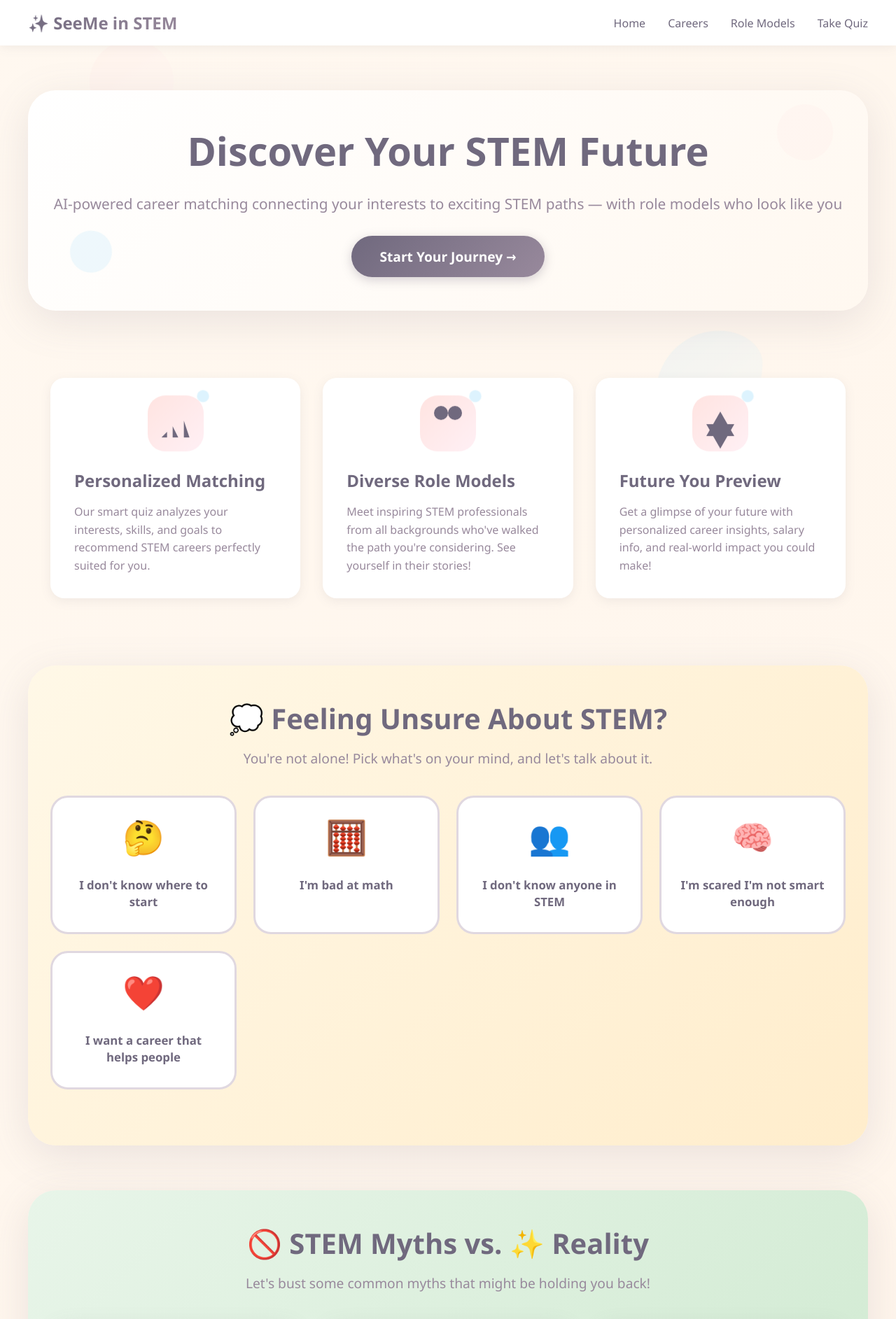
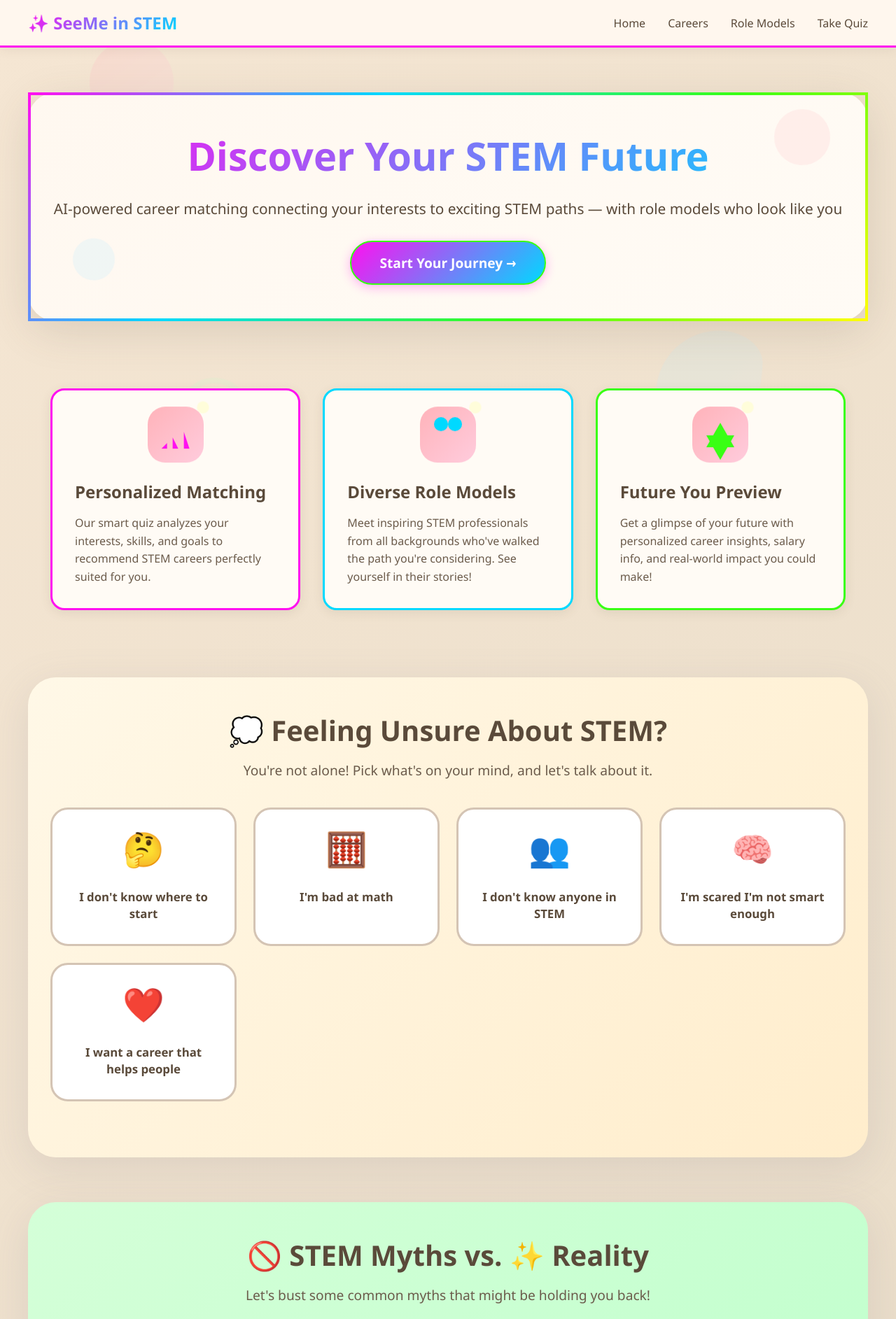
Before and after one commit to jenneighh/HACKATHON-2026, a Flask app: page / in a window 1280 px wide. Shown: the top 1885 px of the page at 70% size. Run offline with Flask 3, Linux system fonts and the light colour scheme.

Commit message:
Transform color palette to beige base with pastel colors and neon borders
Color updates:
- Changed body background from purple/white tones to warm beige (#F5E6D3, #E8DCC8)
- Updated all main text to dark brown (#5A4A3A) for better contrast
- Replaced old colors with pastels: pink (#FFB3BA), blue (#BAEAFF), green (#BAFFC9), yellow (#FFFFBA)
- Added vibrant neon borders: magenta (#FF10F0), cyan (#00D9FF), lime (#39FF14), yellow (#FFFF00)

Design highlights:
- Hero section: Neon rainbow gradient border
- Feature cards: Individual neon borders (pink, cyan, lime)
- Stat cards: Each card has unique neon border with matching glow on hover
- Navbar: Neon magenta bottom border
- Chatbot: Cyan border with message bubbles using pastel backgrounds
- Buttons: Gradient backgrounds with neon borders and glow effects

Results page also updated with matching color scheme!

Co-Authored-By: Claude Sonnet 4.5 <noreply@anthropic.com>

```diff
--- a/templates/index.html
+++ b/templates/index.html
@@ -20,10 +20,10 @@
 
         body {
             font-family: 'Segoe UI', Tahoma, Geneva, Verdana, sans-serif;
-            background: linear-gradient(135deg, #FFF8F0 0%, #FFF5EB 50%, #F8F5FF 100%);
+            background: linear-gradient(135deg, #F5E6D3 0%, #E8DCC8 50%, #F0E5D8 100%);
             min-height: 100vh;
             overflow-x: hidden;
-            color: #70697E;
+            color: #5A4A3A;
         }
 
         /* Floating background shapes */
@@ -48,14 +48,14 @@
             width: 120px;
             height: 120px;
             border-radius: 50%;
-            background: linear-gradient(135deg, #FFE4E1 0%, #FFF0F5 100%);
+            background: linear-gradient(135deg, #FFB3BA 0%, #FFCCDD 100%);
         }
 
         .shape-blob {
             width: 150px;
             height: 150px;
             border-radius: 60% 40% 30% 70% / 60% 30% 70% 40%;
-            background: linear-gradient(135deg, #B3E5FC 0%, #E0F7FA 100%);
+            background: linear-gradient(135deg, #BAEAFF 0%, #C7F0FF 100%);
         }
 
         .shape-star {
@@ -83,7 +83,7 @@
             width: 100px;
             height: 100px;
             border-radius: 50%;
-            border: 8px solid #E8D5E8;
+            border: 8px solid #BAFFC9;
             background: transparent;
         }
 
@@ -144,10 +144,11 @@
 
         /* Navbar */
         .navbar {
-            background: rgba(255, 255, 255, 0.95);
+            background: rgba(255, 248, 240, 0.95);
             backdrop-filter: blur(10px);
             padding: 1rem 2rem;
-            box-shadow: 0 2px 15px rgba(112, 105, 126, 0.1);
+            box-shadow: 0 2px 15px rgba(90, 74, 58, 0.1);
+            border-bottom: 3px solid #FF10F0;
             position: sticky;
             top: 0;
             z-index: 100;
@@ -176,7 +177,7 @@
         .logo {
             font-size: 1.5rem;
             font-weight: bold;
-            background: linear-gradient(135deg, #70697E 0%, #98899C 100%);
+            background: linear-gradient(135deg, #FF10F0 0%, #00D9FF 100%);
             -webkit-background-clip: text;
             -webkit-text-fill-color: transparent;
             background-clip: text;
@@ -190,14 +191,14 @@
 
         .nav-links a {
             text-decoration: none;
-            color: #70697E;
+            color: #5A4A3A;
             font-weight: 500;
             transition: all 0.3s;
             position: relative;
         }
 
         .nav-links a:hover {
-            color: #98899C;
+            color: #FF10F0;
             transform: translateY(-2px);
         }
 
@@ -208,7 +209,7 @@
             left: 0;
             width: 0;
             height: 2px;
-            background: #98899C;
+            background: linear-gradient(90deg, #FF10F0, #00D9FF);
             transition: width 0.3s;
         }
 
@@ -241,9 +242,11 @@
             text-align: center;
             position: relative;
             z-index: 1;
-            background: linear-gradient(135deg, #FFFFFF 0%, #FFF8F0 100%);
+            background: linear-gradient(135deg, #FFF8F0 0%, #FFFBF5 100%);
             border-radius: 40px;
-            box-shadow: 0 15px 60px rgba(112, 105, 126, 0.15);
+            box-shadow: 0 15px 60px rgba(90, 74, 58, 0.15);
+            border: 4px solid;
+            border-image: linear-gradient(135deg, #FF10F0, #00D9FF, #39FF14, #FFFF00) 1;
         }
 
         .hero::before {
@@ -251,7 +254,7 @@
             position: absolute;
             width: 80px;
             height: 80px;
-            background: #FFE4E1;
+            background: #FFB3BA;
             border-radius: 50%;
             top: 30px;
             right: 50px;
@@ -264,7 +267,7 @@
             position: absolute;
             width: 60px;
             height: 60px;
-            background: #B3E5FC;
+            background: #BAEAFF;
             border-radius: 50%;
             bottom: 30px;
             left: 60px;
@@ -275,7 +278,10 @@
         .hero h1 {
             font-size: 3.5rem;
             margin-bottom: 1.5rem;
-            color: #70697E;
+            background: linear-gradient(135deg, #FF10F0 0%, #00D9FF 100%);
+            -webkit-background-clip: text;
+            -webkit-text-fill-color: transparent;
+            background-clip: text;
             animation: fadeInUp 0.8s ease-out;
             position: relative;
         }
@@ -299,27 +305,28 @@
         .hero p {
             font-size: 1.3rem;
             margin-bottom: 2rem;
-            color: #98899C;
+            color: #5A4A3A;
             animation: fadeInUp 0.8s ease-out 0.2s both;
         }
 
         .cta-button {
             display: inline-block;
             padding: 1rem 2.5rem;
-            background: linear-gradient(135deg, #70697E 0%, #98899C 100%);
+            background: linear-gradient(135deg, #FF10F0 0%, #00D9FF 100%);
             color: white;
             text-decoration: none;
             border-radius: 50px;
             font-size: 1.2rem;
             font-weight: bold;
-            box-shadow: 0 4px 15px rgba(112, 105, 126, 0.3);
+            box-shadow: 0 4px 15px rgba(255, 16, 240, 0.3);
             transition: all 0.3s;
             animation: fadeInUp 0.8s ease-out 0.4s both;
+            border: 2px solid #39FF14;
         }
 
         .cta-button:hover {
             transform: translateY(-3px);
-            box-shadow: 0 6px 25px rgba(112, 105, 126, 0.4);
+            box-shadow: 0 6px 25px rgba(255, 16, 240, 0.5), 0 0 20px #39FF14;
         }
 
         @keyframes fadeInUp {
@@ -346,23 +353,43 @@
         }
 
         .feature-card {
-            background: white;
+            background: #FFFBF5;
             padding: 2rem;
             border-radius: 20px;
-            box-shadow: 0 4px 15px rgba(112, 105, 126, 0.1);
+            box-shadow: 0 4px 15px rgba(90, 74, 58, 0.1);
             transition: all 0.3s;
             animation: fadeInUp 0.8s ease-out both;
-            border: 2px solid transparent;
-        }
-
-        .feature-card:nth-child(1) { animation-delay: 0.5s; }
-        .feature-card:nth-child(2) { animation-delay: 0.6s; }
-        .feature-card:nth-child(3) { animation-delay: 0.7s; }
+            border: 3px solid transparent;
+        }
+
+        .feature-card:nth-child(1) {
+            animation-delay: 0.5s;
+            border-color: #FF10F0;
+        }
+        .feature-card:nth-child(2) {
+            animation-delay: 0.6s;
+            border-color: #00D9FF;
+        }
+        .feature-card:nth-child(3) {
+            animation-delay: 0.7s;
+            border-color: #39FF14;
+        }
 
         .feature-card:hover {
             transform: translateY(-10px) scale(1.02);
-            border-color: #BDB2BC;
-            box-shadow: 0 8px 30px rgba(112, 105, 126, 0.2);
+            box-shadow: 0 8px 30px rgba(90, 74, 58, 0.2);
+        }
+
+        .feature-card:nth-child(1):hover {
+            box-shadow: 0 8px 30px rgba(255, 16, 240, 0.4), 0 0 20px #FF10F0;
+        }
+
+        .feature-card:nth-child(2):hover {
+            box-shadow: 0 8px 30px rgba(0, 217, 255, 0.4), 0 0 20px #00D9FF;
+        }
+
+        .feature-card:nth-child(3):hover {
+            box-shadow: 0 8px 30px rgba(57, 255, 20, 0.4), 0 0 20px #39FF14;
         }
 
         .feature-icon {
@@ -373,7 +400,7 @@
             align-items: center;
             justify-content: center;
             border-radius: 25px;
-            background: linear-gradient(135deg, #FFE4E1 0%, #FFF0F5 100%);
+            background: linear-gradient(135deg, #FFB3BA 0%, #FFCCDD 100%);
             animation: bounce 2s infinite;
             position: relative;
         }
@@ -383,7 +410,7 @@
             position: absolute;
             width: 12px;
             height: 12px;
-            background: #B3E5FC;
+            background: #FFFFBA;
             border-radius: 50%;
             top: -5px;
             right: -5px;
@@ -404,7 +431,7 @@
         .icon-chart {
             width: 40px;
             height: 40px;
-            background: linear-gradient(to top, #70697E 60%, transparent 60%);
+            background: linear-gradient(to top, #FF10F0 60%, transparent 60%);
             clip-path: polygon(0% 100%, 20% 80%, 20% 100%, 40% 100%, 40% 60%, 60% 100%, 80% 100%, 80% 40%, 100% 100%, 100% 100%, 0% 100%);
         }
 
@@ -421,7 +448,7 @@
             width: 20px;
             height: 20px;
             border-radius: 50%;
-            background: #70697E;
+            background: #00D9FF;
         }
 
         .icon-people::before {
@@ -439,7 +466,7 @@
             height: 0;
             border-left: 20px solid transparent;
             border-right: 20px solid transparent;
-            border-bottom: 35px solid #70697E;
+            border-bottom: 35px solid #39FF14;
             position: relative;
         }
 
@@ -449,7 +476,7 @@
             height: 0;
             border-left: 20px solid transparent;
             border-right: 20px solid transparent;
-            border-top: 35px solid #70697E;
+            border-top: 35px solid #39FF14;
             position: absolute;
             top: 18px;
             left: -20px;
@@ -478,13 +505,13 @@
         }
 
         .feature-card h3 {
-            color: #70697E;
+            color: #5A4A3A;
             margin-bottom: 1rem;
             font-size: 1.5rem;
         }
 
         .feature-card p {
-            color: #98899C;
+            color: #6B5B4B;
             line-height: 1.6;
         }
 
@@ -767,14 +829,14 @@
 
         .confidence-check-section h2 {
             text-align: center;
-            color: #70697E;
+            color: #5A4A3A;
             margin-bottom: 1rem;
             font-size: 2.5rem;
         }
 
         .section-subtitle {
             text-align: center;
-            color: #98899C;
+            color: #6B5B4B;
             font-size: 1.2rem;
             margin-bottom: 2.5rem;
         }
@@ -788,7 +850,7 @@
 
         .concern-card {
             background: white;
-            border: 3px solid #E0D8E0;
+            border: 3px solid #D4C4B4;
             border-radius: 25px;
             padding: 2rem 1.5rem;
             cursor: pointer;
@@ -814,7 +876,7 @@
         }
 
         .concern-text {
-            color: #70697E;
+            color: #5A4A3A;
             font-size: 1.05rem;
             font-weight: 600;
             line-height: 1.4;
@@ -865,7 +927,7 @@
 
         .myth-buster-section h2 {
             text-align: center;
-            color: #70697E;
+            color: #5A4A3A;
             margin-bottom: 1rem;
             font-size: 2.5rem;
         }
```
Also changed, not shown: other parts of templates/index.html (+94 -59 lines), templates/results.html (+93 -86 lines), 1 other file.
